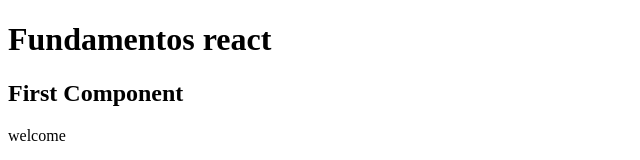
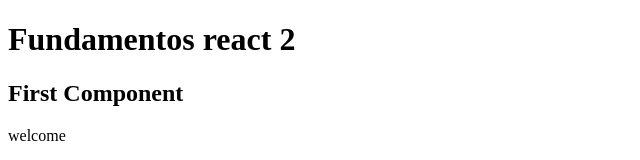
Before and after one commit to fabiocosta07/react-redux-course, a React (Create React App) app in the folder fundamentals-react/: page / in a window 1280 px wide. Shown: the top 160 px of the page, without its empty margins (0-640 px from the left). Built offline with nearby package versions, Linux system fonts and the light colour scheme.

Commit message:
section 2 - 19 - Component App - most reduced

```diff
--- a/fundamentals-react/src/App.js
+++ b/fundamentals-react/src/App.js
@@ -3,10 +3,10 @@
 import SecondWithParam from './components/basics/SecondWithParam'
 import Fragment from './components/basics/Fragment';
 
-export default function App() {
+export default function(props) {
   return (
    <div id="app">
-      <h1>Fundamentos react</h1>
+      <h1>Fundamentos react 2</h1>
       <First></First>
       <SecondWithParam
         title="Student Result"
```
